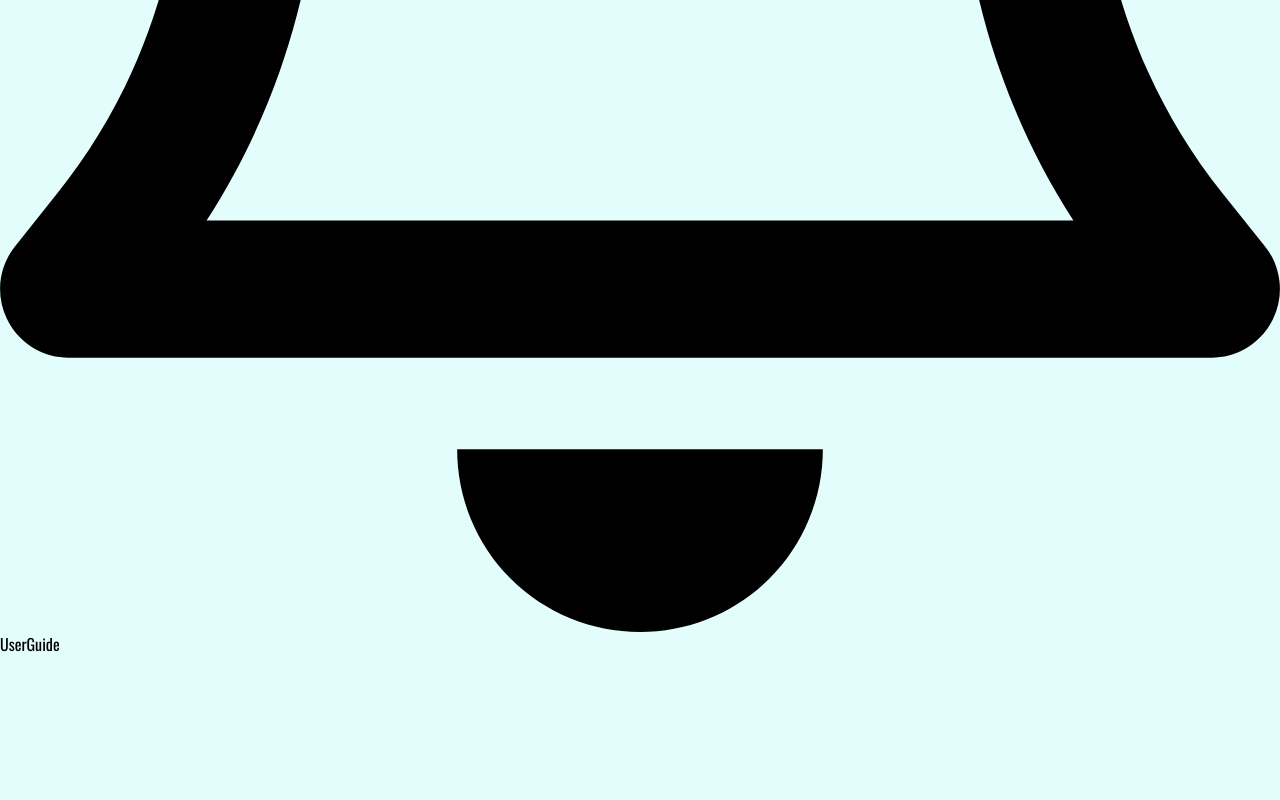
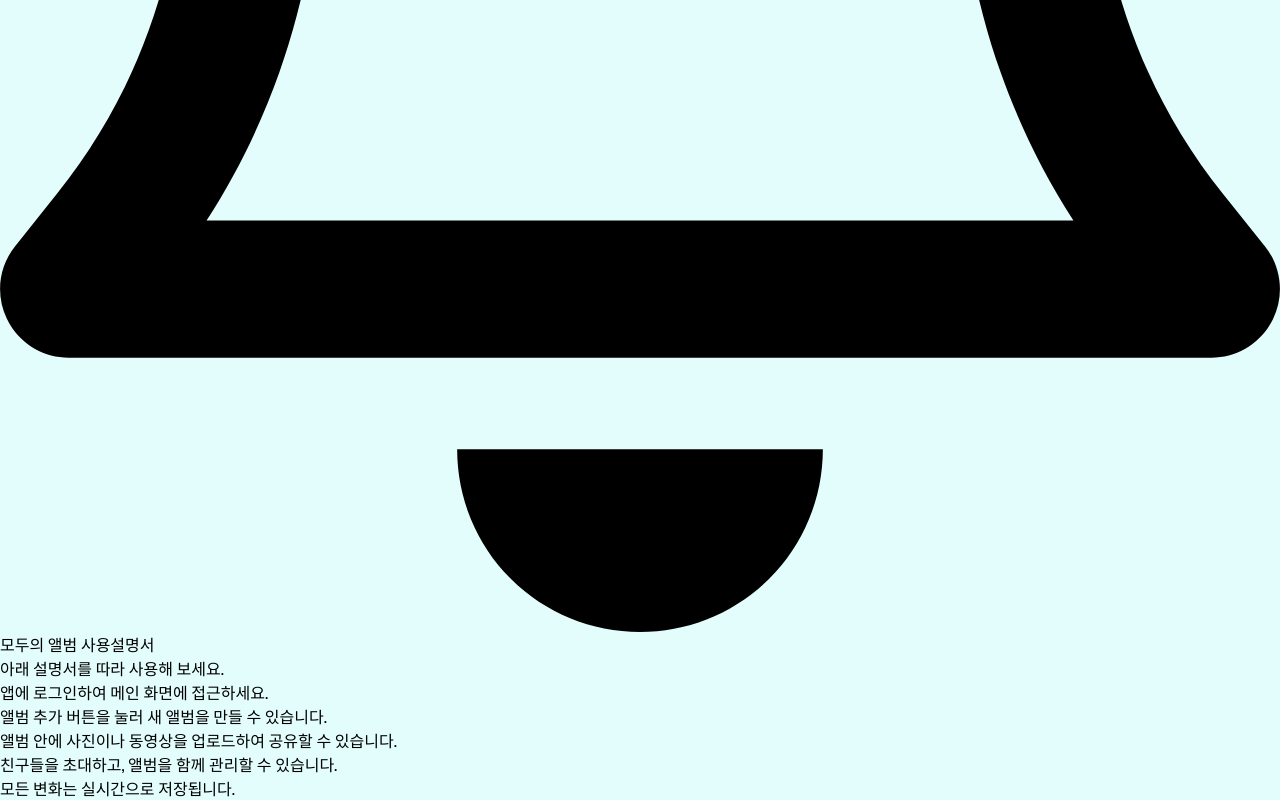
Before and after one commit to Lucky-thon/front-end, a React (Create React App) app: page /user-guide in a window 1280 px wide. Shown: the part 945-1745 px from the top of the page. Before the commit the page ends 1601 px from the top, so only its background shows below. Built offline with nearby package versions, Linux system fonts and the light colour scheme.

Commit message:
feat : add UserGuide

```diff
--- a/src/pages/user-guide/UserGuide.tsx
+++ b/src/pages/user-guide/UserGuide.tsx
@@ -1,11 +1,12 @@
-import React from "react";
-import NavigationBar from "shared/ui/NavigationBar";
+import React, { useEffect, useState } from 'react';
+import NavigationBar from 'shared/ui/NavigationBar';
+import UserGuideScreen from 'shared/ui/UserGuideScreen';
 
-const UserGuide = () => {
+const UserGuide: React.FC = () => {
   return (
-    <div>
+    <div className="mint-background">
       <NavigationBar />
-      UserGuide
+      <UserGuideScreen />
     </div>
   );
 };
--- /dev/null
+++ b/src/shared/ui/UserGuideScreen.tsx
@@ -0,0 +1,27 @@
+import { useQuery } from 'react-query';
+import { getDailyMission } from 'shared/hooks/useDailyMission';
+import { DailyMissionResponseProps } from 'shared/types/dailyMissionResponse.type';
+
+const UserGuideScreen = () => {
+  return (
+    <>
+      <div className="flex justify-center m-4 sm:m-10">
+        <div className="bg-custom_teal-300 p-8 sm:p-10 h-auto w-auto min-h-[400px] max-h-[800px] max-w-[800px] rounded-lg shadow-lg flex flex-col justify-center items-center text-center">
+          <h2 className="text-xl sm:text-2xl font-semibold mb-4">모두의 앨범 사용설명서</h2>
+          <p className="text-sm sm:text-base text-gray-700 mb-4">
+            아래 설명서를 따라 사용해 보세요.
+          </p>
+          <ul className="list-disc list-inside text-left text-gray-700 text-sm sm:text-base">
+            <li>앱에 로그인하여 메인 화면에 접근하세요.</li>
+            <li>앨범 추가 버튼을 눌러 새 앨범을 만들 수 있습니다.</li>
+            <li>앨범 안에 사진이나 동영상을 업로드하여 공유할 수 있습니다.</li>
+            <li>친구들을 초대하고, 앨범을 함께 관리할 수 있습니다.</li>
+            <li>모든 변화는 실시간으로 저장됩니다.</li>
+          </ul>
+        </div>
+      </div>
+    </>
+  );
+};
+
+export default UserGuideScreen;
```
